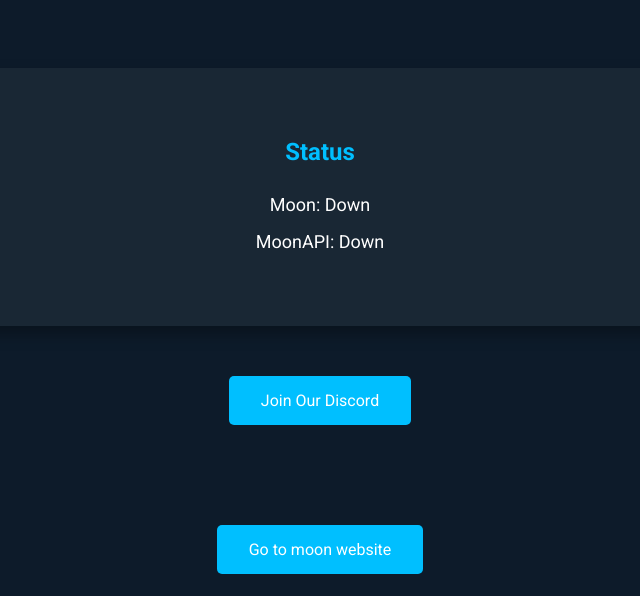
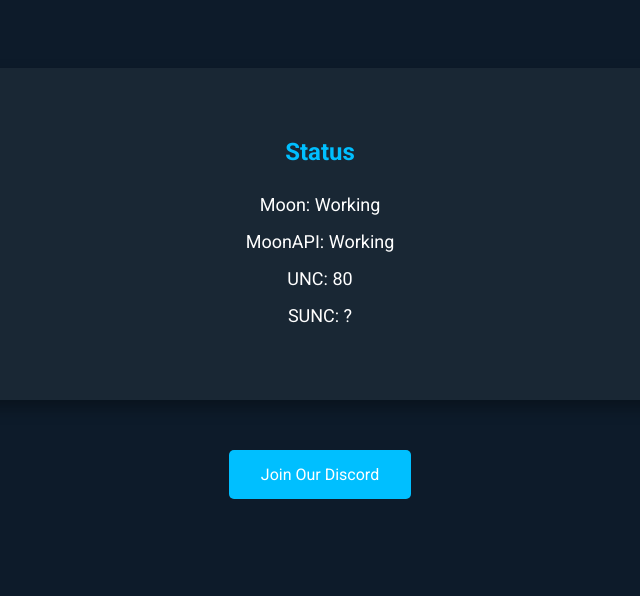
Before and after one commit to pasteisback/MoonStatus, a plain HTML site: page index.html in a window 1280 px wide. Shown: the part 189-785 px from the top of the page, without its empty margins (320-960 px from the left). Drawn offline with Linux system fonts and the light colour scheme.

Commit message:
Update index.html

```diff
--- a/index.html
+++ b/index.html
@@ -123,8 +123,10 @@
         <div class="section content">
             <h2>Status</h2>
             <ul>
-                <li>Moon: Down</li>
-                <li>MoonAPI: Down</li>
+                <li>Moon: Working</li>
+                <li>MoonAPI: Working</li>
+                <li>UNC: 80</li>
+                <li>SUNC: ?</li>
             </ul>
         </div>
 
```
